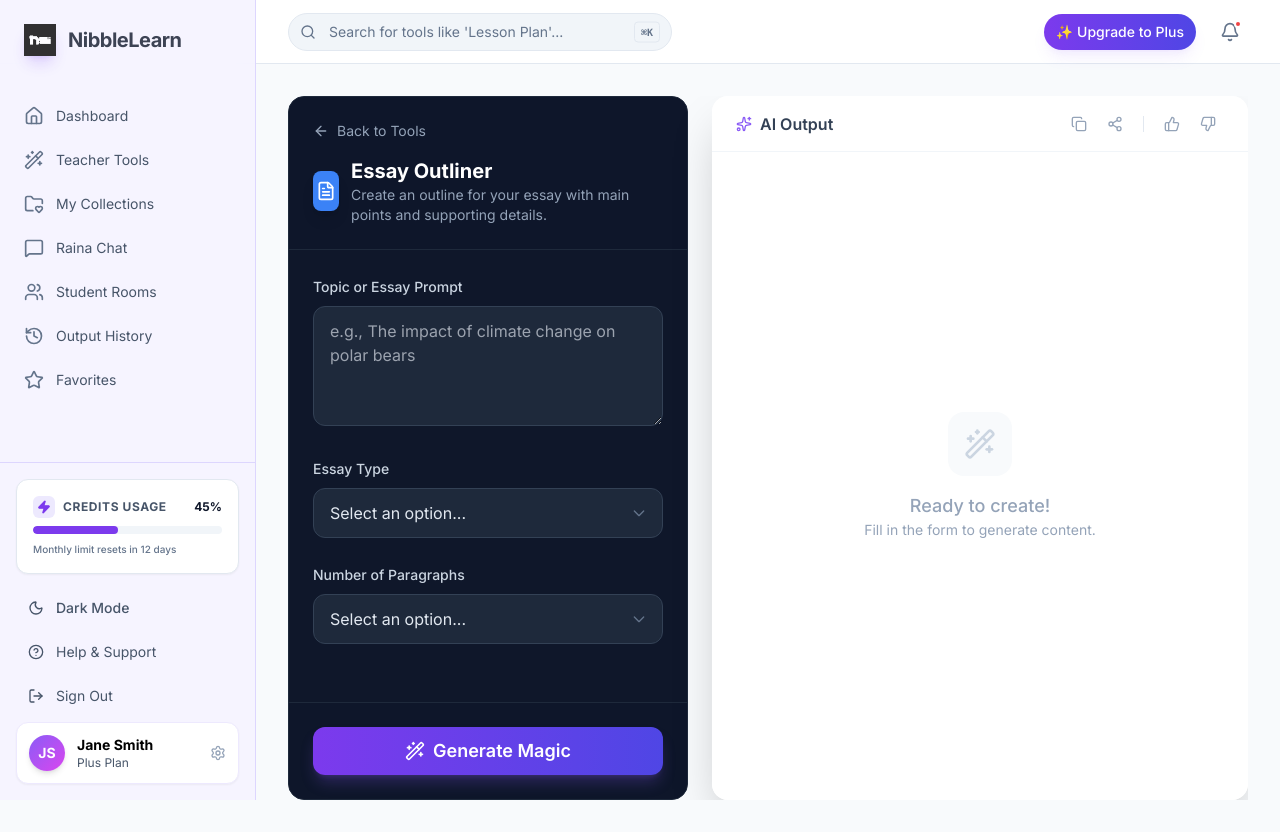
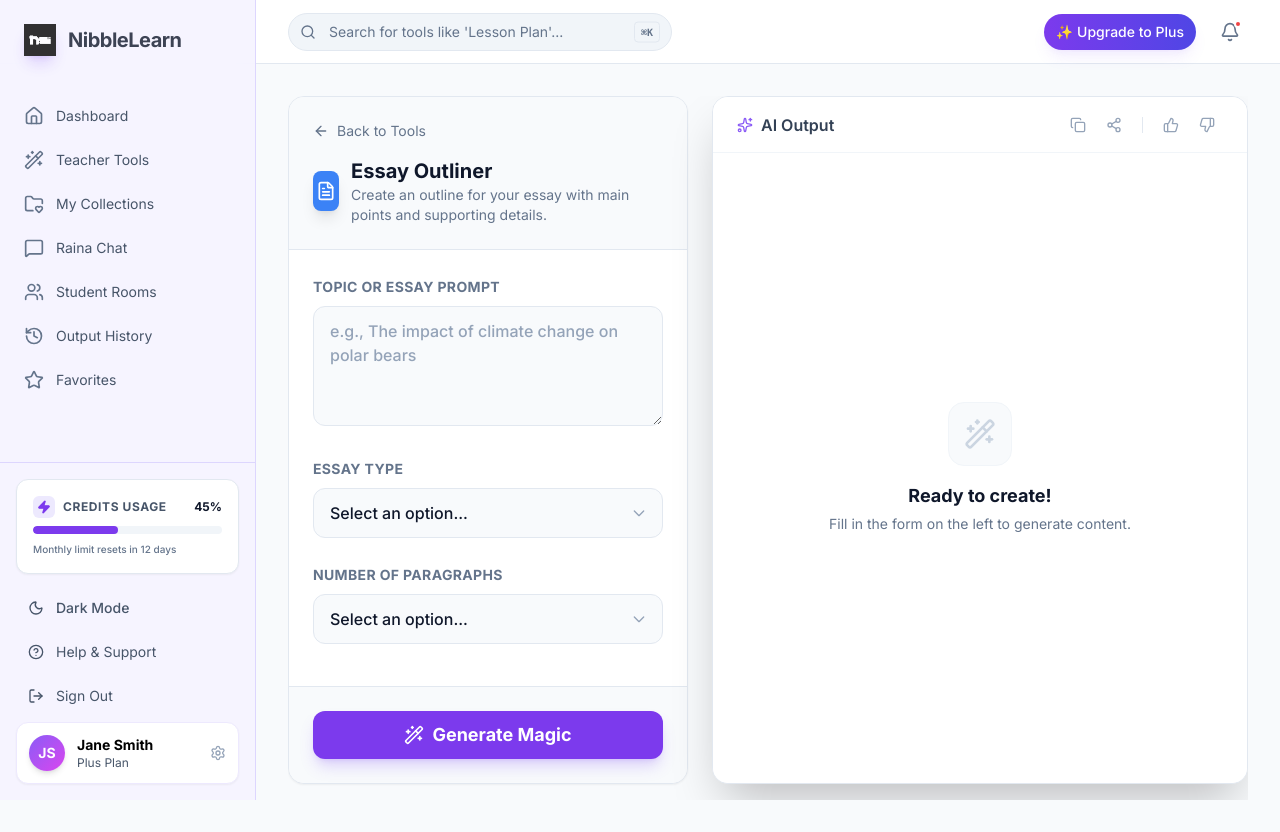
Before and after one commit to CodeCrafter19programmer/nibble-learn, a Next.js app: page /app/tool/1 in a window 1280 px wide. Built offline with nearby package versions, Linux system fonts and the light colour scheme.

Commit message:
Fix dark mode inconsistencies in Teacher Tool pages

```diff
--- a/src/app/app/tool/[toolId]/page.tsx
+++ b/src/app/app/tool/[toolId]/page.tsx
@@ -18,6 +18,7 @@
 import { cn } from "@/lib/utils"
 import { getToolConfig } from "@/components/tool/tool-registry"
 import { ToolConfig } from "@/components/tool/types"
+import { useTheme } from "@/components/providers/ThemeContext"
 
 export default function ToolPage() {
     const params = useParams()
@@ -27,6 +28,8 @@
     const [output, setOutput] = useState("")
     const [formData, setFormData] = useState<Record<string, string>>({})
     const [mobileView, setMobileView] = useState<'input' | 'output'>('input')
+    const { theme } = useTheme()
+    const isLight = theme === 'light'
 
     // Auto-switch to output view on mobile when generating starts
     useEffect(() => {
@@ -50,7 +53,7 @@
         setOutput("")
 
         // Simulate AI Streaming
-        const fakeResponse = `Here is a ${config.name} based on your inputs:\n\n**Response:**\n\nThis is a simulated AI output for ${config.name}. in a real application, this would stream data from an LLM API.\n\n*   Point 1: Based on ${formData[config.inputs[0].id] || 'your input'}\n*   Point 2: Customized for your needs.\n\nThank you for using NibbleLearn!`
+        const fakeResponse = `Here is a ${config.name} based on your inputs:\n\n**Response:**\n\nThis is a simulated AI output for ${config.name}. In a real application, this would stream data from an LLM API.\n\n*   Point 1: Based on ${formData[config.inputs[0].id] || 'your input'}\n*   Point 2: Customized for your needs.\n\nThank you for using NibbleLearn!`
 
         let currentText = ""
         const words = fakeResponse.split(" ")
@@ -64,23 +67,29 @@
         setIsGenerating(false)
     }
 
-    if (!config) return <div className="p-10 text-white">Loading tool...</div>
+    if (!config) return <div className={cn("p-10 text-center", isLight ? "text-slate-500" : "text-slate-400")}>Loading tool...</div>
 
     return (
-        <div className="h-[calc(100vh-6rem)] flex flex-col md:flex-row gap-6 overflow-hidden">
+        <div className="h-[calc(100vh-6rem)] flex flex-col md:flex-row gap-6 overflow-hidden pb-4">
 
             {/* LEFT PANE: Input Form */}
             <motion.div
                 initial={{ opacity: 0, x: -20 }}
                 animate={{ opacity: 1, x: 0 }}
                 className={cn(
-                    "w-full md:w-1/2 lg:w-5/12 flex flex-col h-full bg-slate-900 border border-slate-800 rounded-2xl overflow-hidden transition-all",
+                    "w-full md:w-1/2 lg:w-5/12 flex flex-col h-full border rounded-2xl overflow-hidden transition-all",
+                    isLight
+                        ? "bg-white border-slate-200 shadow-sm"
+                        : "bg-slate-900 border-slate-800",
                     mobileView === 'output' ? "hidden md:flex" : "flex"
                 )}
             >
                 {/* Header */}
-                <div className="p-6 border-b border-slate-800 bg-slate-900/50">
-                    <Link href="/app/tools" className="inline-flex items-center gap-2 text-sm text-slate-400 hover:text-white mb-4 transition-colors">
+                <div className={cn(
+                    "p-6 border-b transition-colors",
+                    isLight ? "bg-slate-50 border-slate-200" : "bg-slate-900 border-slate-800"
+                )}>
+                    <Link href="/app/tools" className={cn("inline-flex items-center gap-2 text-sm mb-4 transition-colors", isLight ? "text-slate-500 hover:text-slate-900" : "text-slate-400 hover:text-white")}>
                         <ArrowLeft className="w-4 h-4" /> Back to Tools
                     </Link>
                     <div className="flex items-center gap-3">
@@ -88,24 +97,29 @@
                             <config.icon className="w-5 h-5" />
                         </div>
                         <div>
-                            <h1 className="text-xl font-bold text-white">{config.name}</h1>
-                            <p className="text-sm text-slate-400">{config.description}</p>
+                            <h1 className={cn("text-xl font-bold", isLight ? "text-slate-900" : "text-white")}>{config.name}</h1>
+                            <p className={cn("text-sm", isLight ? "text-slate-500" : "text-slate-400")}>{config.description}</p>
                         </div>
                     </div>
                 </div>
 
                 {/* Scrollable Form Area */}
-                <div className="flex-1 overflow-y-auto p-6 space-y-6 custom-scrollbar">
+                <div className={cn("flex-1 overflow-y-auto p-6 space-y-6 custom-scrollbar", isLight ? "bg-white" : "bg-slate-900")}>
                     {config.inputs.map((input) => (
                         <div key={input.id} className="space-y-2">
-                            <label className="text-sm font-medium text-slate-300">
+                            <label className={cn("text-sm font-bold uppercase tracking-wide", isLight ? "text-slate-500" : "text-slate-400")}>
                                 {input.label}
                             </label>
 
                             {input.type === "select" ? (
                                 <div className="relative">
                                     <select
-                                        className="w-full bg-slate-800 border border-slate-700 rounded-xl px-4 py-3 text-slate-200 focus:ring-2 focus:ring-violet-500/50 focus:border-violet-500 transition-all appearance-none"
+                                        className={cn(
+                                            "w-full border rounded-xl px-4 py-3 focus:ring-2 focus:ring-violet-500/50 focus:border-violet-500 transition-all appearance-none outline-none font-medium",
+                                            isLight
+                                                ? "bg-slate-50 border-slate-200 text-slate-900 focus:bg-white"
+                                                : "bg-slate-800 border-slate-700 text-slate-200 focus:bg-slate-900"
+                                        )}
                                         onChange={(e) => handleInputChange(input.id, e.target.value)}
                                         value={formData[input.id] || ""}
                                     >
@@ -115,12 +129,17 @@
                                         ))}
                                     </select>
                                     <div className="absolute right-4 top-1/2 -translate-y-1/2 pointer-events-none">
-                                        <svg className="w-4 h-4 text-slate-500" fill="none" stroke="currentColor" viewBox="0 0 24 24"><path strokeLinecap="round" strokeLinejoin="round" strokeWidth="2" d="M19 9l-7 7-7-7"></path></svg>
+                                        <svg className={cn("w-4 h-4", isLight ? "text-slate-400" : "text-slate-500")} fill="none" stroke="currentColor" viewBox="0 0 24 24"><path strokeLinecap="round" strokeLinejoin="round" strokeWidth="2" d="M19 9l-7 7-7-7"></path></svg>
                                     </div>
                                 </div>
                             ) : input.type === "textarea" ? (
                                 <textarea
-                                    className="w-full bg-slate-800 border border-slate-700 rounded-xl px-4 py-3 text-slate-200 focus:ring-2 focus:ring-violet-500/50 focus:border-violet-500 transition-all min-h-[120px] resize-y"
+                                    className={cn(
+                                        "w-full border rounded-xl px-4 py-3 focus:ring-2 focus:ring-violet-500/50 focus:border-violet-500 transition-all min-h-[120px] resize-y outline-none font-medium",
+                                        isLight
+                                            ? "bg-slate-50 border-slate-200 text-slate-900 focus:bg-white placeholder:text-slate-400"
+                                            : "bg-slate-800 border-slate-700 text-slate-200 focus:bg-slate-900 placeholder:text-slate-500"
+                                    )}
                                     placeholder={input.placeholder}
                                     onChange={(e) => handleInputChange(input.id, e.target.value)}
                                     value={formData[input.id] || ""}
@@ -128,7 +147,12 @@
                             ) : (
                                 <input
                                     type="text"
-                                    className="w-full bg-slate-800 border border-slate-700 rounded-xl px-4 py-3 text-slate-200 focus:ring-2 focus:ring-violet-500/50 focus:border-violet-500 transition-all"
+                                    className={cn(
+                                        "w-full border rounded-xl px-4 py-3 focus:ring-2 focus:ring-violet-500/50 focus:border-violet-500 transition-all outline-none font-medium",
+                                        isLight
+                                            ? "bg-slate-50 border-slate-200 text-slate-900 focus:bg-white placeholder:text-slate-400"
+                                            : "bg-slate-800 border-slate-700 text-slate-200 focus:bg-slate-900 placeholder:text-slate-500"
+                                    )}
                                     placeholder={input.placeholder}
                                     onChange={(e) => handleInputChange(input.id, e.target.value)}
                                     value={formData[input.id] || ""}
@@ -139,11 +163,17 @@
                 </div>
 
                 {/* Footer Action */}
-                <div className="p-6 border-t border-slate-800 bg-slate-900/50">
+                <div className={cn(
+                    "p-6 border-t transition-colors",
+                    isLight ? "bg-slate-50 border-slate-200" : "bg-slate-900 border-slate-800"
+                )}>
                     <Button
                         onClick={handleGenerate}
                         disabled={isGenerating}
-                        className="w-full h-12 text-lg font-semibold bg-gradient-to-r from-violet-600 to-indigo-600 hover:from-violet-500 hover:to-indigo-500 shadow-lg shadow-violet-500/25 rounded-xl transition-all disabled:opacity-70 disabled:cursor-not-allowed"
+                        className={cn(
+                            "w-full h-12 text-lg font-bold rounded-xl transition-all disabled:opacity-70 disabled:cursor-not-allowed shadow-lg",
+                            "bg-violet-600 hover:bg-violet-700 text-white shadow-violet-500/25"
+                        )}
                     >
                         {isGenerating ? (
                             <>
@@ -163,43 +193,49 @@
                 initial={{ opacity: 0, x: 20 }}
                 animate={{ opacity: 1, x: 0 }}
                 className={cn(
-                    "flex-1 flex flex-col h-full bg-white rounded-2xl overflow-hidden shadow-2xl relative transition-all",
+                    "flex-1 flex flex-col h-full rounded-2xl overflow-hidden shadow-2xl relative transition-all border",
+                    isLight
+                        ? "bg-white border-slate-200"
+                        : "bg-slate-950 border-slate-800",
                     mobileView === 'input' ? "hidden md:flex" : "flex"
                 )}
             >
                 {/* Mobile: Back to Input Button */}
-                <div className="md:hidden p-2 bg-slate-50 border-b border-slate-200 flex justify-start">
-                    <Button variant="ghost" size="sm" onClick={() => setMobileView('input')} className="text-slate-500">
+                <div className={cn("md:hidden p-2 border-b flex justify-start", isLight ? "bg-slate-50 border-slate-200" : "bg-slate-900 border-slate-800")}>
+                    <Button variant="ghost" size="sm" onClick={() => setMobileView('input')} className={isLight ? "text-slate-500" : "text-slate-400"}>
                         <ArrowLeft className="w-4 h-4 mr-2" /> Edit Inputs
                     </Button>
                 </div>
                 {/* Output Header */}
-                <div className="h-14 border-b border-slate-100 flex items-center justify-between px-6 bg-white">
-                    <h2 className="font-semibold text-slate-700 flex items-center gap-2">
+                <div className={cn(
+                    "h-14 border-b flex items-center justify-between px-6 transition-colors",
+                    isLight ? "bg-white border-slate-100" : "bg-slate-950 border-slate-800"
+                )}>
+                    <h2 className={cn("font-semibold flex items-center gap-2", isLight ? "text-slate-700" : "text-slate-200")}>
                         <Sparkles className="w-4 h-4 text-violet-500" />
                         AI Output
                     </h2>
                     <div className="flex items-center gap-1">
-                        <Button variant="ghost" size="icon" className="h-8 w-8 text-slate-400 hover:text-slate-600" title="Copy">
+                        <Button variant="ghost" size="icon" className={cn("h-8 w-8 hover:bg-slate-100 dark:hover:bg-slate-800", isLight ? "text-slate-400 hover:text-slate-600" : "text-slate-500 hover:text-white")} title="Copy">
                             <Copy className="w-4 h-4" />
                         </Button>
-                        <Button variant="ghost" size="icon" className="h-8 w-8 text-slate-400 hover:text-slate-600" title="Share">
+                        <Button variant="ghost" size="icon" className={cn("h-8 w-8 hover:bg-slate-100 dark:hover:bg-slate-800", isLight ? "text-slate-400 hover:text-slate-600" : "text-slate-500 hover:text-white")} title="Share">
                             <Share2 className="w-4 h-4" />
                         </Button>
-                        <div className="w-px h-4 bg-slate-200 mx-2" />
-                        <Button variant="ghost" size="icon" className="h-8 w-8 text-slate-400 hover:text-green-600" title="Good">
+                        <div className={cn("w-px h-4 mx-2", isLight ? "bg-slate-200" : "bg-white/10")} />
+                        <Button variant="ghost" size="icon" className={cn("h-8 w-8 hover:bg-slate-100 dark:hover:bg-slate-800", isLight ? "text-slate-400 hover:text-green-600" : "text-slate-500 hover:text-green-400")} title="Good">
                             <ThumbsUp className="w-4 h-4" />
                         </Button>
-                        <Button variant="ghost" size="icon" className="h-8 w-8 text-slate-400 hover:text-red-500" title="Bad">
+                        <Button variant="ghost" size="icon" className={cn("h-8 w-8 hover:bg-slate-100 dark:hover:bg-slate-800", isLight ? "text-slate-400 hover:text-red-500" : "text-slate-500 hover:text-red-400")} title="Bad">
                             <ThumbsDown className="w-4 h-4" />
                         </Button>
                     </div>
                 </div>
 
                 {/* Content Area */}
-                <div className="flex-1 overflow-y-auto p-8 custom-scrollbar bg-white">
+                <div className={cn("flex-1 overflow-y-auto p-8 custom-scrollbar", isLight ? "bg-white" : "bg-slate-950")}>
                     {output ? (
-                        <div className="prose prose-slate max-w-none prose-lg">
+                        <div className={cn("prose max-w-none prose-lg", isLight ? "prose-slate" : "prose-invert text-slate-100")}>
                             {/* Simple formatting for demo */}
                             {output.split('\n').map((line, i) => (
                                 <p key={i} className="mb-4">{line}</p>
@@ -209,12 +245,12 @@
                             )}
                         </div>
                     ) : (
-                        <div className="h-full flex flex-col items-center justify-center text-slate-400">
-                            <div className="w-16 h-16 rounded-2xl bg-slate-50 flex items-center justify-center mb-4">
-                                <Wand2 className="w-8 h-8 text-slate-300" />
+                        <div className="h-full flex flex-col items-center justify-center text-center px-4">
+                            <div className={cn("w-16 h-16 rounded-2xl flex items-center justify-center mb-4 transition-colors", isLight ? "bg-slate-50 border border-slate-100" : "bg-white/5 border border-white/5")}>
+                                <Wand2 className={cn("w-8 h-8", isLight ? "text-slate-300" : "text-slate-600")} />
                             </div>
-                            <p className="text-lg font-medium">Ready to create!</p>
-                            <p className="text-sm">Fill in the form to generate content.</p>
+                            <p className={cn("text-lg font-bold mb-1", isLight ? "text-slate-900" : "text-white")}>Ready to create!</p>
+                            <p className={cn("text-sm", isLight ? "text-slate-500" : "text-slate-400")}>Fill in the form on the left to generate content.</p>
                         </div>
                     )}
                 </div>
```
